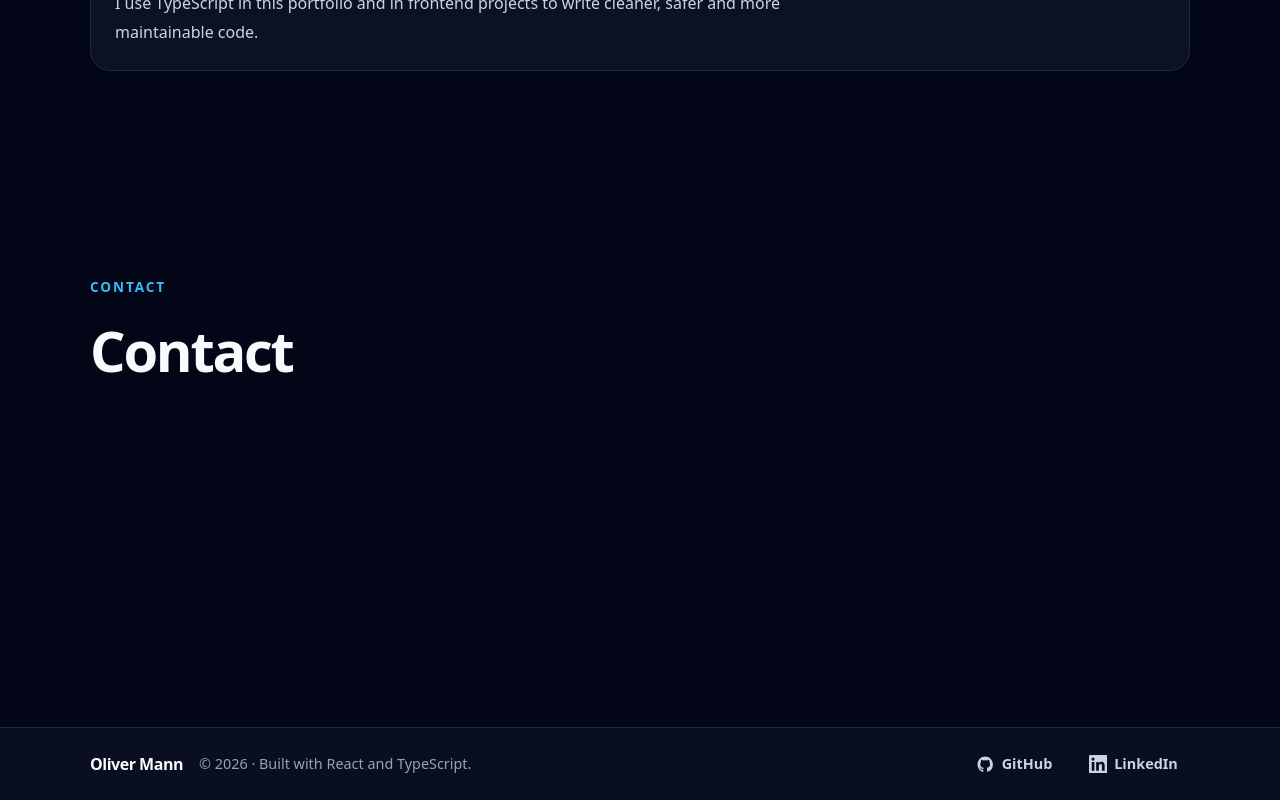
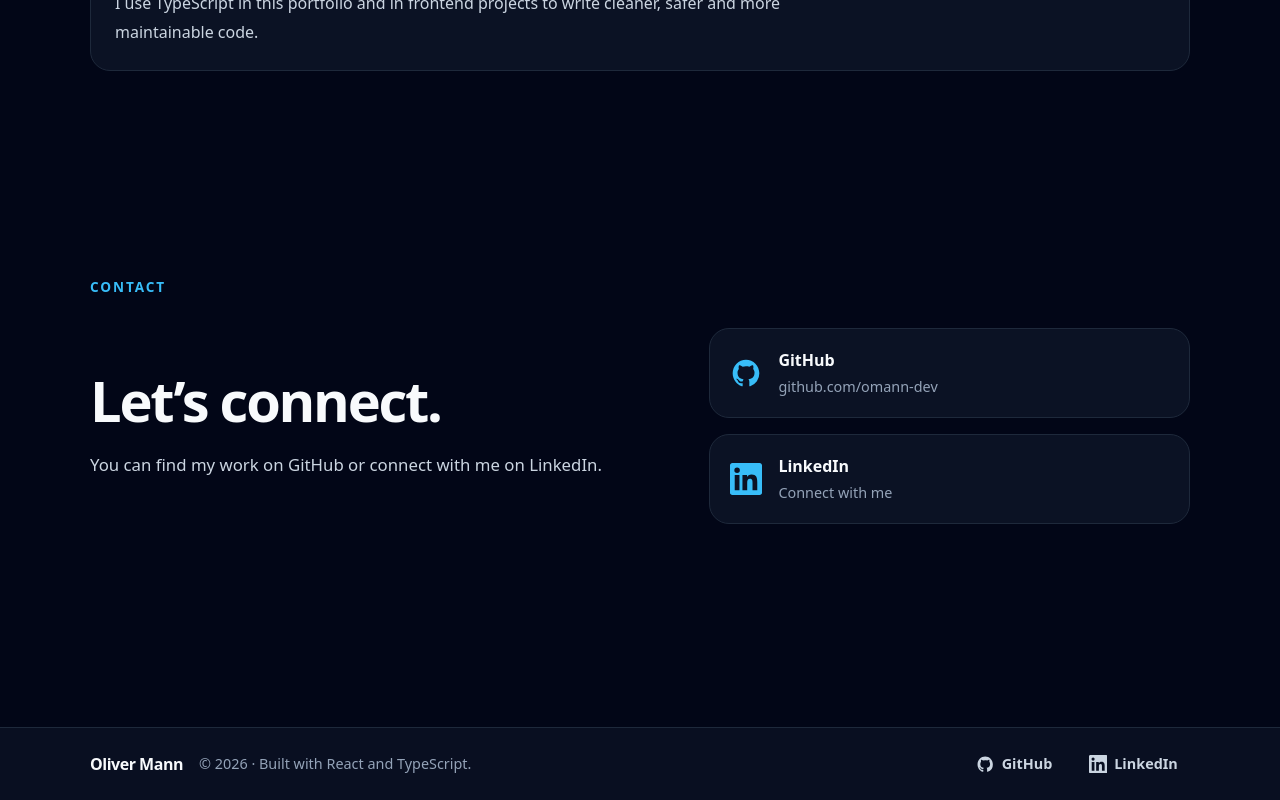
Before and after one commit to omann-dev/DevPortfolio, a React (Vite) app in the folder portfolio/: page / in a window 1280 px wide. Shown: the part 2463-3263 px from the top of the page. Built offline with nearby package versions, Linux system fonts and the light colour scheme.

Commit message:
Add Contact section

```diff
--- a/portfolio/src/App.tsx
+++ b/portfolio/src/App.tsx
@@ -3,6 +3,7 @@ import Header from "./components/Header";
 import Footer from "./components/Footer";
 import About from "./components/About";
 import Skills from "./components/Skills";
+import Contact from "./components/Contact";
 import Projects from "./components/Projects";
 import { translations, type Language } from "./translations";
 
@@ -31,12 +32,8 @@ function App() {
 
         <Skills content={t.skills} />
 
-        <section id="contact" className="page-section">
-          <div className="section-container">
-            <p className="section-label">{t.nav.contact}</p>
-            <h2>Contact</h2>
-          </div>
-        </section>
+        <Contact content={t.contact} />
+
       </main>
       <Footer content={t.footer} />
     </div>
--- /dev/null
+++ b/portfolio/src/components/Contact.css
@@ -0,0 +1,77 @@
+.contact-layout {
+  margin-top: 2rem;
+  display: grid;
+  grid-template-columns: 1.1fr 0.9fr;
+  gap: 2rem;
+  align-items: center;
+}
+
+.contact-text h2 {
+  margin: 0;
+  color: var(--text);
+  font-size: clamp(2rem, 5vw, 3.5rem);
+  line-height: 1.05;
+  letter-spacing: -0.04em;
+}
+
+.contact-text p {
+  max-width: 620px;
+  margin: 1.25rem 0 0;
+  color: var(--muted);
+  font-size: 1.05rem;
+  line-height: 1.8;
+}
+
+.contact-links {
+  display: grid;
+  gap: 1rem;
+}
+
+.contact-card {
+  padding: 1.25rem;
+  border: 1px solid var(--border);
+  border-radius: 1.25rem;
+  background: var(--surface);
+  color: var(--text);
+  text-decoration: none;
+
+  display: flex;
+  align-items: center;
+  gap: 1rem;
+
+  transition:
+    transform 0.2s ease,
+    border-color 0.2s ease,
+    background 0.2s ease;
+}
+
+.contact-card:hover {
+  transform: translateY(-4px);
+  border-color: var(--accent);
+  background: var(--surface-solid);
+}
+
+.contact-icon {
+  width: 2rem;
+  height: 2rem;
+  color: var(--accent);
+  flex-shrink: 0;
+}
+
+.contact-card strong {
+  display: block;
+  margin-bottom: 0.25rem;
+  color: var(--text);
+  font-size: 1rem;
+}
+
+.contact-card span {
+  color: var(--subtle);
+  font-size: 0.9rem;
+}
+
+@media (max-width: 850px) {
+  .contact-layout {
+    grid-template-columns: 1fr;
+  }
+}
--- /dev/null
+++ b/portfolio/src/components/Contact.tsx
@@ -0,0 +1,89 @@
+import "./Contact.css";
+
+type ContactLink = {
+  label: string;
+  href: string;
+};
+
+type ContactContent = {
+  label: string;
+  title: string;
+  text: string;
+  links: {
+    github: ContactLink;
+    linkedin: ContactLink;
+  };
+};
+
+type ContactProps = {
+  content: ContactContent;
+};
+
+function GitHubIcon() {
+  return (
+    <svg className="contact-icon" viewBox="0 0 24 24" aria-hidden="true">
+      <path
+        fill="currentColor"
+        d="M12 2C6.48 2 2 6.58 2 12.26c0 4.53 2.87 8.37 6.84 9.73.5.1.68-.22.68-.49 0-.24-.01-1.04-.01-1.89-2.78.62-3.37-1.22-3.37-1.22-.45-1.19-1.11-1.5-1.11-1.5-.91-.64.07-.63.07-.63 1 .07 1.53 1.06 1.53 1.06.9 1.57 2.36 1.12 2.94.85.09-.67.35-1.12.63-1.38-2.22-.26-4.56-1.14-4.56-5.08 0-1.12.39-2.04 1.03-2.76-.1-.26-.45-1.3.1-2.72 0 0 .84-.28 2.75 1.05A9.33 9.33 0 0 1 12 6.94c.85 0 1.71.12 2.51.34 1.91-1.33 2.75-1.05 2.75-1.05.55 1.42.2 2.46.1 2.72.64.72 1.03 1.64 1.03 2.76 0 3.95-2.34 4.81-4.57 5.07.36.32.68.94.68 1.9 0 1.38-.01 2.49-.01 2.82 0 .27.18.59.69.49A10.08 10.08 0 0 0 22 12.26C22 6.58 17.52 2 12 2Z"
+      />
+    </svg>
+  );
+}
+
+function LinkedInIcon() {
+  return (
+    <svg className="contact-icon" viewBox="0 0 24 24" aria-hidden="true">
+      <path
+        fill="currentColor"
+        d="M20.45 20.45h-3.56v-5.58c0-1.33-.03-3.04-1.85-3.04-1.85 0-2.14 1.44-2.14 2.94v5.68H9.34V9h3.42v1.56h.05c.48-.9 1.64-1.85 3.37-1.85 3.6 0 4.27 2.37 4.27 5.46v6.28ZM5.32 7.43a2.06 2.06 0 1 1 0-4.12 2.06 2.06 0 0 1 0 4.12ZM7.1 20.45H3.54V9H7.1v11.45ZM22.22 0H1.77C.8 0 0 .77 0 1.72v20.56C0 23.23.8 24 1.77 24h20.45c.98 0 1.78-.77 1.78-1.72V1.72C24 .77 23.2 0 22.22 0Z"
+      />
+    </svg>
+  );
+}
+
+function Contact({ content }: ContactProps) {
+  return (
+    <section id="contact" className="page-section">
+      <div className="section-container">
+        <p className="section-label">{content.label}</p>
+
+        <div className="contact-layout">
+          <div className="contact-text">
+            <h2>{content.title}</h2>
+            <p>{content.text}</p>
+          </div>
+
+          <div className="contact-links">
+            <a
+              href={content.links.github.href}
+              target="_blank"
+              rel="noreferrer"
+              className="contact-card"
+            >
+              <GitHubIcon />
+              <div>
+                <strong>{content.links.github.label}</strong>
+                <span>github.com/omann-dev</span>
+              </div>
+            </a>
+
+            <a
+              href={content.links.linkedin.href}
+              target="_blank"
+              rel="noreferrer"
+              className="contact-card"
+            >
+              <LinkedInIcon />
+              <div>
+                <strong>{content.links.linkedin.label}</strong>
+                <span>Connect with me</span>
+              </div>
+            </a>
+          </div>
+        </div>
+      </div>
+    </section>
+  );
+}
+
+export default Contact;
--- a/portfolio/src/translations.ts
+++ b/portfolio/src/translations.ts
@@ -99,6 +99,22 @@ export const translations = {
           "I use Git regularly for version control, feature branches and structured collaboration.",
         linux:
           "I use Linux as a private and development environment, especially for terminal workflows and system configuration.",
+      },
+    },
+
+    contact: {
+      label: "Contact",
+      title: "Let’s connect.",
+      text: "You can find my work on GitHub or connect with me on LinkedIn.",
+      links: {
+        github: {
+          label: "GitHub",
+          href: "https://github.com/omann-dev",
+        },
+        linkedin: {
+          label: "LinkedIn",
+          href: "https://www.linkedin.com/in/oliver-mann-12b465405/",
+        },
       },
     },
 
@@ -214,6 +230,22 @@ export const translations = {
       },
     },
 
+    contact: {
+      label: "Kontakt",
+      title: "Lass uns vernetzen.",
+      text: "Meine Projekte findest du auf GitHub. Auf LinkedIn kannst du dich gerne mit mir vernetzen.",
+      links: {
+        github: {
+          label: "GitHub",
+          href: "https://github.com/omann-dev",
+        },
+        linkedin: {
+          label: "LinkedIn",
+          href: "https://www.linkedin.com/in/oliver-mann-12b465405/",
+        },
+      },
+    },
+
     footer: {
       text: "Entwicklerportfolio mit Fokus auf saubere Benutzeroberflächen, moderne Webtechnologien und praxisnahe Softwareprojekte.",
       madeWith: "Erstellt mit React und TypeScript.",
```
